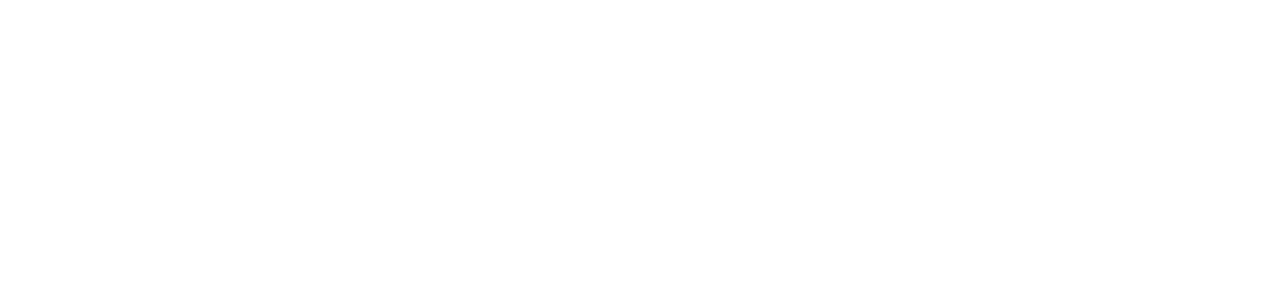
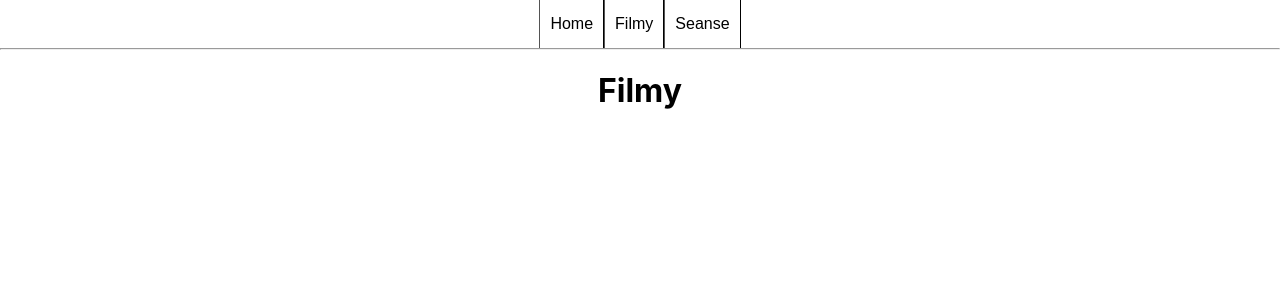
Before and after one commit to matryt-8/React, a React (Create React App) app in the folder apka/: page /movies in a window 1280 px wide. Shown: the top 300 px of the page. Built offline with nearby package versions, Linux system fonts and the light colour scheme.

Commit message:
added some routing and navigation bar

```diff
--- a/apka/src/App.js
+++ b/apka/src/App.js
@@ -1,7 +1,10 @@
 import React, { Component } from "react";
 import { BrowserRouter as Router, Route } from "react-router-dom";
 import axios from "axios";
-import './App.css';
+import Nav from "./Nav";
+import Movies from "./Movies/Movies";
+import Screenings from "./Screenings/Screenings";
+import './Styles/App.css';
 
 axios.defaults.baseURL = "http://localhost:7777/";
 
@@ -80,9 +83,11 @@
   render(){
     return (
       <div>
-        {/* <nav>Navbar</nav> */}
+        <Nav/>
         <Router>
           <Route exact path="/" render={() => <h1 className="App">Home</h1>} />
+          <Route exact path="/movies" render={() => <Movies/>}/>
+          <Route exact path="/screenings" render={() => <Screenings/>}/>
         </Router>
       </div>
     );
--- a/apka/src/Movies/Movies.js
+++ b/apka/src/Movies/Movies.js
@@ -0,0 +1,19 @@
+import React, { Component } from "react";
+import "../Styles/App.css";
+
+class Movies extends Component {
+  constructor(props) {
+    super(props);
+    this.state = {
+    };
+  }
+
+  render(){
+    return(
+      <div className="App">
+        <h1>Filmy</h1>
+      </div>
+    );
+  }
+}
+export default Movies;
--- /dev/null
+++ b/apka/src/Nav.js
@@ -0,0 +1,30 @@
+import React, { Component } from "react";
+import './Styles/Nav.css';
+
+class Nav extends Component {
+  constructor(props) {
+    super(props);
+    this.state = {
+    };
+  }
+
+  render(){
+    return(
+      <div>
+        <nav className="Nav-class">
+        <a href="/">
+            <button className="Nav-button">Home</button>
+        </a>
+        <a href="/movies">
+            <button className="Nav-button">Filmy</button>
+        </a>
+        <a href="/screenings">
+            <button className="Nav-button">Seanse</button>
+        </a>
+        </nav>
+      <hr className="Nav-hr"/>
+      </div>
+    );
+  }
+}
+export default Nav;
--- a/apka/src/Screenings/Screenings.js
+++ b/apka/src/Screenings/Screenings.js
@@ -0,0 +1,19 @@
+import React, { Component } from "react";
+import "../Styles/App.css";
+
+class Screenings extends Component {
+  constructor(props) {
+    super(props);
+    this.state = {
+    };
+  }
+
+  render(){
+    return(
+      <div className="App">
+        <h1>Seanse</h1>
+      </div>
+    );
+  }
+}
+export default Screenings;
--- /dev/null
+++ b/apka/src/Styles/Nav.css
@@ -0,0 +1,19 @@
+.Nav-hr{
+    margin: 0px;
+}
+.Nav-button{
+    padding: 15px 10px;
+    margin: 0px;
+    text-align: center;
+    background-color: white;
+    font-size: 16px;
+    border-top-width: 0px;
+    border-bottom-width: 0px;
+    border-left-width: 1px;
+    border-right-width: 1px;
+    border-color: black;
+}
+
+.Nav-class{
+    text-align: center;
+}
--- a/apka/src/index.js
+++ b/apka/src/index.js
@@ -1,6 +1,6 @@
 import React from 'react';
 import ReactDOM from 'react-dom';
-import './index.css';
+import './Styles/index.css';
 import App from './App';
 import reportWebVitals from './reportWebVitals';
 
```
Also changed, not shown: apka/src/Styles/App.css (renamed from apka/src/App.css), apka/src/Styles/index.css (renamed from apka/src/index.css), 2 other files (tests, documents, lock files or other folders).
